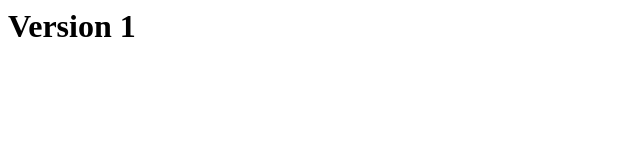
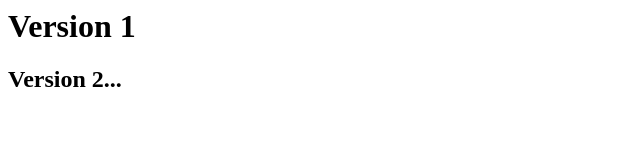
Before and after one commit to 10kc-session/Demo25r, a plain HTML site: page index.html in a window 1280 px wide. Shown: the whole page, without its empty margins (0-640 px from the left). Drawn offline with Linux system fonts and the light colour scheme.

Commit message:
Version 2

```diff
--- a/index.html
+++ b/index.html
@@ -1 +1,2 @@
 <h1>Version 1</h1>
+<h2>Version 2...</h2>
```
